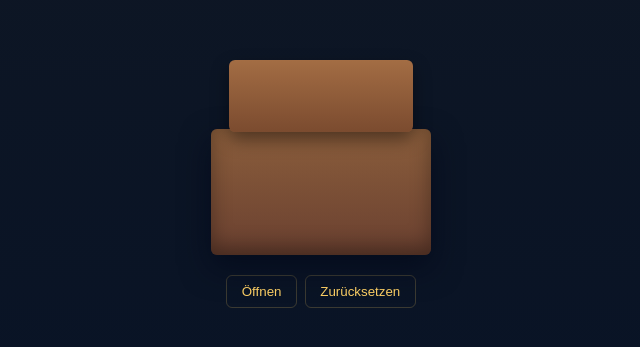
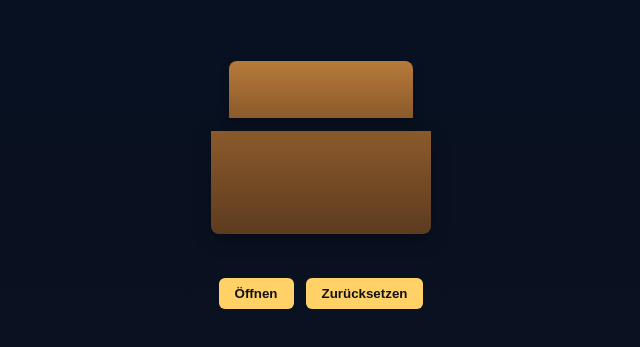
Before and after one commit to Nils295/Clash-Royale_Drop_Simulator, a plain HTML site: page index.html in a window 1280 px wide. Shown: the part 209-556 px from the top of the page, without its empty margins (319-959 px from the left). Drawn offline with Linux system fonts and the light colour scheme.

Commit message:
Add CSS variables and update styles for layout

```diff
--- a/styles.css
+++ b/styles.css
@@ -114,3 +114,53 @@ button:active{transform:translateY(0)}
 @media (max-width:480px){
   .box-wrap{width:160px;height:130px}
 }
+/* styles.css - Basisstyles + items-layer & flying-item */
+:root{
+  --bg:#0b1220;
+  --accent:#ffd166;
+  --box-brown:#8b5a2b;
+}
+
+*{box-sizing:border-box}
+html,body{height:100%;margin:0;font-family:system-ui,-apple-system,Segoe UI,Roboto,"Helvetica Neue",Arial;color:#fff;background:linear-gradient(180deg,#071022 0%, #0b1220 100%)}
+
+.stage{
+  position:relative;
+  min-height:100vh;
+  display:flex;
+  flex-direction:column;
+  align-items:center;
+  justify-content:center;
+  gap:1.5rem;
+}
+
+/* Kiste (vereinfachte Styles) */
+.box-wrap{cursor:pointer;outline:none}
+.box{width:220px;height:160px;position:relative}
+.lid{background:linear-gradient(180deg,#b77a3a,#8b5a2b);height:36%;border-radius:8px 8px 0 0;box-shadow:0 6px 12px rgba(0,0,0,.3)}
+.base{background:linear-gradient(180deg,#8b5a2b,#5d3b20);height:64%;border-radius:0 0 8px 8px;box-shadow:0 6px 18px rgba(0,0,0,.35)}
+
+/* Controls */
+.controls{display:flex;gap:.75rem}
+.controls button{padding:.5rem 1rem;border-radius:6px;border:0;background:var(--accent);color:#111;font-weight:600;cursor:pointer}
+
+/* items-layer: deckt die Stage ab und ermöglicht absolute Positionierung der Items */
+#items-layer{
+  position:absolute;
+  inset:0; /* deckt die ganze Stage / Seite ab */
+  pointer-events:none; /* Items sind nicht interaktiv */
+  overflow:visible;
+  z-index:40;
+}
+
+/* fliegende Item-Bilder */
+.flying-item{
+  position:absolute;
+  width:120px;
+  height:120px;
+  object-fit:contain;
+  transform-origin:50% 50%;
+  will-change:left,top,transform,opacity;
+  pointer-events:none;
+  z-index:50;
+}
```
